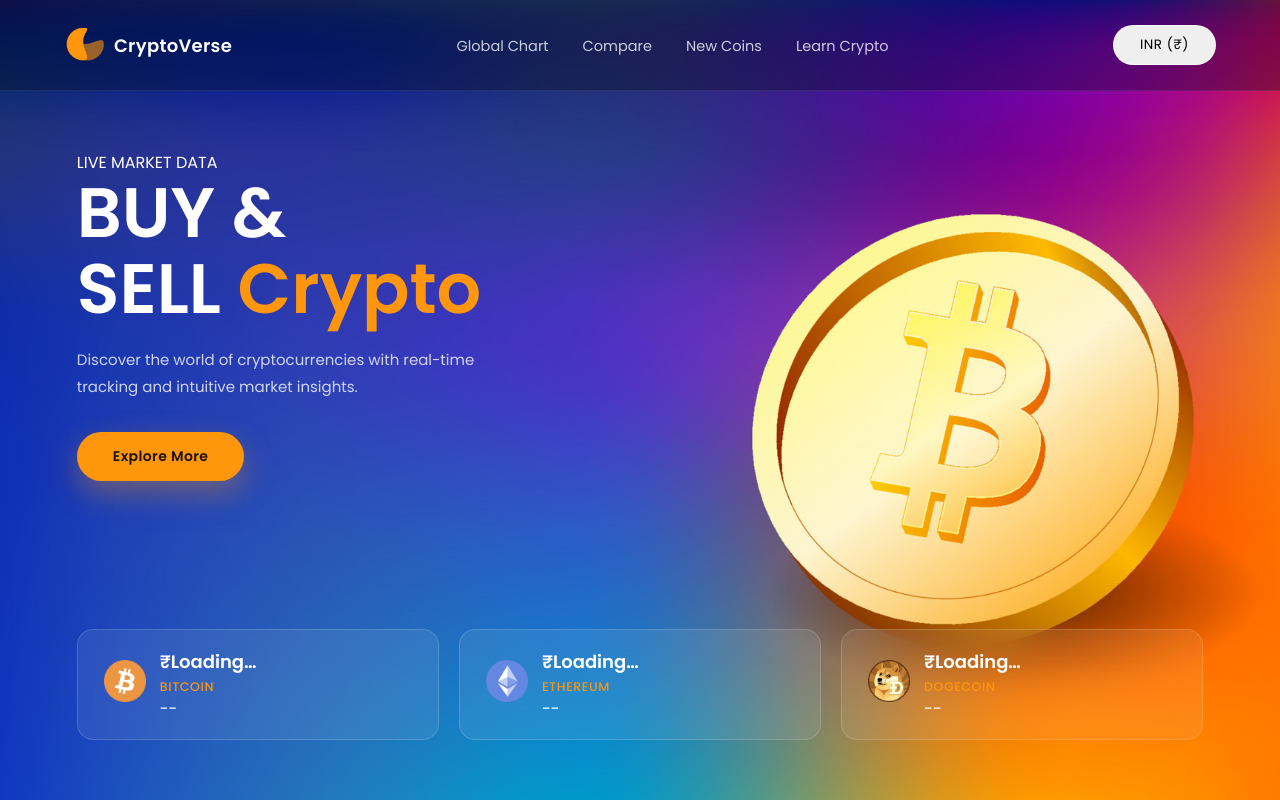
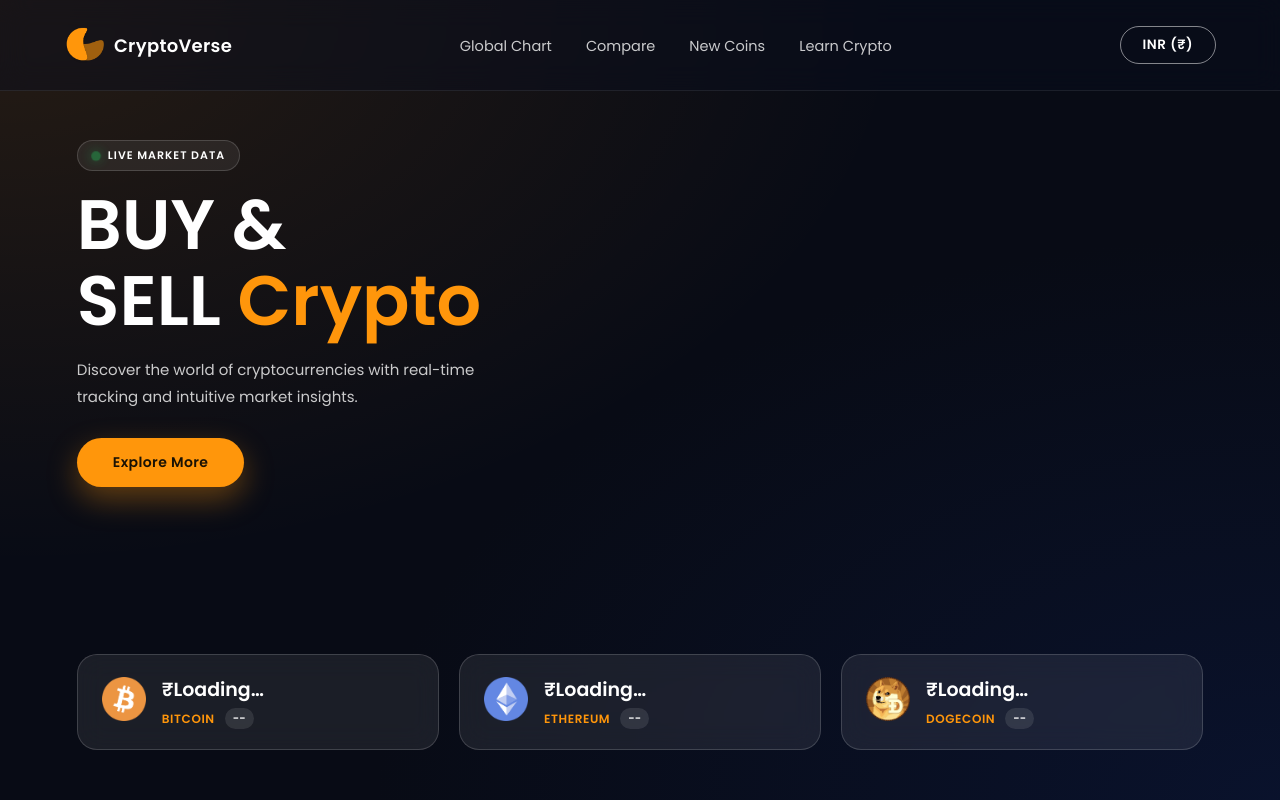
Before and after one commit to jatin010/Crypto_Watch, a plain HTML site: page crypto/index.html in a window 1280 px wide. Drawn offline with Linux system fonts and the light colour scheme.

Commit message:
Update style.css

```diff
--- a/crypto/style.css
+++ b/crypto/style.css
@@ -1,6 +1,6 @@
 @import url('https://fonts.googleapis.com/css2?family=Poppins:wght@300;400;500;600;700&display=swap');
 
-:root{
+:root {
     --accent: #ff960b;
     --accent-dark: #e07d00;
     --text-main: #ffffff;
@@ -8,48 +8,103 @@
     --glass: rgba(255, 255, 255, 0.08);
     --glass-border: rgba(255, 255, 255, 0.16);
     --nav-height: 90px;
+    --btn-radius: 999px;
+    --green: #22c55e;
+    --red: #ef4444;
 }
 
-*{
+* {
     margin: 0;
     padding: 0;
     box-sizing: border-box;
     font-family: 'Poppins', sans-serif;
 }
 
-html{
+html {
     scroll-behavior: smooth;
 }
 
-body{
+body {
     min-height: 100vh;
     background: url('background.jpg') center center / cover no-repeat fixed;
     color: var(--text-main);
 }
 
-a{
+/* Modern CSS Ambient Mesh Background */
+body {
+    background-color: #080b15;
+    background-image:
+        radial-gradient(at 0% 0%, rgba(255, 150, 11, 0.12) 0px, transparent 50%),
+        radial-gradient(at 100% 100%, rgba(10, 20, 50, 0.8) 0px, transparent 50%);
+}
+
+a {
     color: inherit;
 }
 
-ul{
+ul {
     list-style: none;
+}
+
+/* ---------- Buttons ---------- */
+
+.btn {
+    display: inline-flex;
+    align-items: center;
+    justify-content: center;
+    border-radius: var(--btn-radius);
+    text-decoration: none;
+    font-weight: 600;
+    cursor: pointer;
+    transition: all 0.25s ease-in-out;
+}
+
+.btn-outline {
+    border: 1px solid rgba(255, 255, 255, 0.5);
+    padding: 8px 22px;
+    font-size: 13.5px;
+    letter-spacing: 0.5px;
+    color: var(--text-main);
+    background: transparent;
+}
+
+.btn-outline:hover {
+    background: var(--text-main);
+    color: #0a0e1e;
+    border-color: var(--text-main);
+}
+
+.btn-solid {
+    margin-top: 28px;
+    background: var(--accent);
+    color: #1a1204;
+    font-size: 14px;
+    letter-spacing: 0.4px;
+    padding: 14px 36px;
+    box-shadow: 0 12px 30px rgba(255, 150, 11, 0.35);
+}
+
+.btn-solid:hover {
+    background: var(--accent-dark);
+    transform: translateY(-3px);
+    box-shadow: 0 16px 36px rgba(255, 150, 11, 0.45);
 }
 
 /* ---------- Navbar ---------- */
 
-.navbar{
+.navbar {
     position: fixed;
     top: 0;
     left: 0;
     width: 100%;
     z-index: 100;
-    background: rgba(10, 14, 30, 0.35);
-    backdrop-filter: blur(12px);
-    -webkit-backdrop-filter: blur(12px);
+    background: rgba(10, 14, 30, 0.45);
+    backdrop-filter: blur(14px);
+    -webkit-backdrop-filter: blur(14px);
     border-bottom: 1px solid rgba(255, 255, 255, 0.08);
 }
 
-.navbar nav{
+.navbar nav {
     max-width: 1300px;
     margin: 0 auto;
     min-height: var(--nav-height);
@@ -60,7 +115,7 @@
     gap: 20px;
 }
 
-.brand{
+.brand {
     display: flex;
     align-items: center;
     gap: 10px;
@@ -70,55 +125,38 @@
     letter-spacing: 0.3px;
 }
 
-.brand .logo{
+.brand .logo {
     width: 40px;
     height: 40px;
     object-fit: contain;
 }
 
-.navbar ul#navMenu{
+.navbar ul#navMenu {
     display: flex;
     align-items: center;
     gap: 34px;
 }
 
-.navbar ul#navMenu a{
+.navbar ul#navMenu a {
     text-decoration: none;
     font-size: 14.5px;
     font-weight: 400;
     color: var(--text-muted);
     transition: color 0.2s ease;
-    position: relative;
 }
 
-.navbar ul#navMenu a:hover{
+.navbar ul#navMenu a:hover {
     color: var(--text-main);
 }
 
-.nav-right{
+.nav-right {
     display: flex;
     align-items: center;
     gap: 18px;
 }
 
-.btn-outline{
-    text-decoration: none;
-    border: 1px solid rgba(255, 255, 255, 0.6);
-    padding: 9px 26px;
-    border-radius: 999px;
-    font-size: 13.5px;
-    letter-spacing: 0.5px;
-    transition: background 0.25s ease, color 0.25s ease, border-color 0.25s ease;
-}
-
-.btn-outline:hover{
-    background: var(--text-main);
-    color: #0a0e1e;
-    border-color: var(--text-main);
-}
-
-/* Mobile hamburger */
-.nav-toggle{
+/* Mobile Toggle */
+.nav-toggle {
     display: none;
     flex-direction: column;
     justify-content: center;
@@ -131,7 +169,7 @@
     padding: 0;
 }
 
-.nav-toggle span{
+.nav-toggle span {
     display: block;
     height: 2px;
     width: 100%;
@@ -140,125 +178,161 @@
     transition: transform 0.25s ease, opacity 0.25s ease;
 }
 
-.nav-toggle.active span:nth-child(1){
+.nav-toggle.active span:nth-child(1) {
     transform: translateY(7px) rotate(45deg);
 }
-.nav-toggle.active span:nth-child(2){
+
+.nav-toggle.active span:nth-child(2) {
     opacity: 0;
 }
-.nav-toggle.active span:nth-child(3){
+
+.nav-toggle.active span:nth-child(3) {
     transform: translateY(-7px) rotate(-45deg);
 }
 
 /* ---------- Hero ---------- */
 
-.hero{
+.hero {
     min-height: 100vh;
     display: flex;
     flex-direction: column;
     justify-content: space-between;
     gap: 60px;
-    padding: calc(var(--nav-height) + 60px) 6% 60px;
+    padding: calc(var(--nav-height) + 50px) 6% 50px;
 }
 
-.content{
+.live-status {
+    display: inline-flex;
+    align-items: center;
+    gap: 8px;
+    background: rgba(255, 255, 255, 0.07);
+    border: 1px solid var(--glass-border);
+    padding: 6px 14px;
+    border-radius: var(--btn-radius);
+    font-size: 11px;
+    font-weight: 600;
+    letter-spacing: 1px;
+    margin-bottom: 16px;
+}
+
+.live-dot {
+    width: 8px;
+    height: 8px;
+    background-color: var(--green);
+    border-radius: 50%;
+    box-shadow: 0 0 10px var(--green);
+    animation: pulse 2s infinite;
+}
+
+@keyframes pulse {
+    0% { opacity: 1; transform: scale(1); }
+    50% { opacity: 0.4; transform: scale(1.2); }
+    100% { opacity: 1; transform: scale(1); }
+}
+
+.content {
     max-width: 620px;
 }
 
-.content h1{
+.content h1 {
     font-size: clamp(38px, 6vw, 70px);
     line-height: 1.08;
     font-weight: 600;
-    margin-bottom: 20px;
+    margin-bottom: 18px;
 }
 
-.content h1 span{
+.content h1 span {
     color: var(--accent);
 }
 
-.content p{
+.content p {
     max-width: 460px;
     line-height: 1.8;
     font-size: 15px;
     color: var(--text-muted);
 }
 
-.btn-solid{
-    display: inline-block;
-    margin-top: 32px;
-    background: var(--accent);
-    color: #1a1204;
-    text-decoration: none;
-    font-weight: 600;
-    font-size: 14px;
-    letter-spacing: 0.4px;
-    padding: 14px 36px;
-    border-radius: 999px;
-    box-shadow: 0 12px 30px rgba(255, 150, 11, 0.35);
-    transition: transform 0.25s ease, box-shadow 0.25s ease, background 0.25s ease;
-}
+/* ---------- Coin List ---------- */
 
-.btn-solid:hover{
-    background: var(--accent-dark);
-    transform: translateY(-3px);
-    box-shadow: 0 16px 36px rgba(255, 150, 11, 0.45);
-}
-
-/* ---------- Coin list ---------- */
-
-.coin-list{
+.coin-list {
     display: flex;
     flex-wrap: wrap;
     gap: 20px;
 }
 
-.coin{
+.coin {
     display: flex;
     align-items: center;
-    gap: 14px;
-    flex: 1 1 220px;
+    gap: 16px;
+    flex: 1 1 240px;
     background: var(--glass);
     border: 1px solid var(--glass-border);
     backdrop-filter: blur(14px);
     -webkit-backdrop-filter: blur(14px);
-    border-radius: 16px;
-    padding: 18px 26px;
+    border-radius: 20px;
+    padding: 20px 24px;
     text-decoration: none;
     transition: transform 0.25s ease, background 0.25s ease;
 }
 
-.coin:hover{
+.coin:hover {
     transform: translateY(-5px);
     background: rgba(255, 255, 255, 0.14);
 }
 
-.coin img{
-    width: 42px;
-    height: 42px;
+.coin img {
+    width: 44px;
+    height: 44px;
+    object-fit: contain;
     flex-shrink: 0;
 }
 
-.coin h3{
+.coin h3 {
     color: var(--text-main);
-    font-size: 18px;
+    font-size: 19px;
     font-weight: 600;
-    margin-bottom: 3px;
+    margin-bottom: 4px;
     font-variant-numeric: tabular-nums;
     white-space: nowrap;
 }
 
-.coin p{
+.coin-meta {
+    display: flex;
+    align-items: center;
+    gap: 10px;
+}
+
+.coin-meta p {
     color: var(--accent);
-    font-size: 12.5px;
-    font-weight: 500;
+    font-size: 12px;
+    font-weight: 600;
     letter-spacing: 0.6px;
     text-transform: uppercase;
 }
 
+/* Change badges (+ / - %) */
+.change-badge {
+    font-size: 11px;
+    font-weight: 600;
+    padding: 2px 8px;
+    border-radius: 999px;
+    background: rgba(255, 255, 255, 0.1);
+}
+
+.change-badge.positive {
+    color: var(--green);
+    background: rgba(34, 197, 94, 0.15);
+}
+
+.change-badge.negative {
+    color: var(--red);
+    background: rgba(239, 68, 68, 0.15);
+}
+
 /* ---------- Responsive ---------- */
 
-@media (max-width: 900px){
-    .navbar ul#navMenu{
+@media (max-width: 900px) {
+    .navbar ul#navMenu {
         position: absolute;
         top: 100%;
         left: 0;
@@ -272,50 +346,46 @@
         display: none;
     }
 
-    .navbar ul#navMenu.open{
+    .navbar ul#navMenu.open {
         display: flex;
     }
 
-    .navbar ul#navMenu li{
+    .navbar ul#navMenu li {
         width: 100%;
     }
 
-    .navbar ul#navMenu a{
+    .navbar ul#navMenu a {
         display: block;
         padding: 12px 0;
     }
 
-    .nav-toggle{
+    .nav-toggle {
         display: flex;
     }
 
-    .hero{
-        gap: 50px;
+    .hero {
+        gap: 40px;
     }
 }
 
-@media (max-width: 600px){
-    :root{
+@media (max-width: 600px) {
+    :root {
         --nav-height: 74px;
     }
 
-    .brand span{
+    .brand span {
         display: none;
     }
 
-    .hero{
-        padding: calc(var(--nav-height) + 40px) 6% 40px;
+    .hero {
+        padding: calc(var(--nav-height) + 30px) 6% 30px;
     }
 
-    .content p{
-        font-size: 14px;
-    }
-
-    .coin-list{
+    .coin-list {
         flex-direction: column;
     }
 
-    .coin{
+    .coin {
         flex: 1 1 auto;
     }
 }
```
